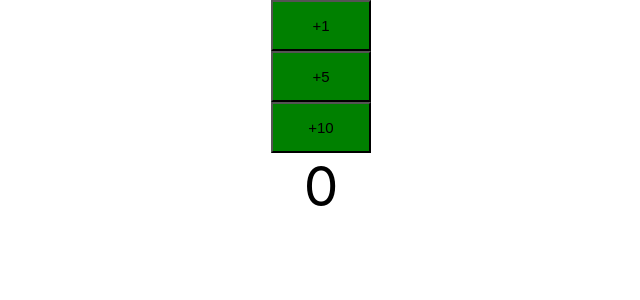
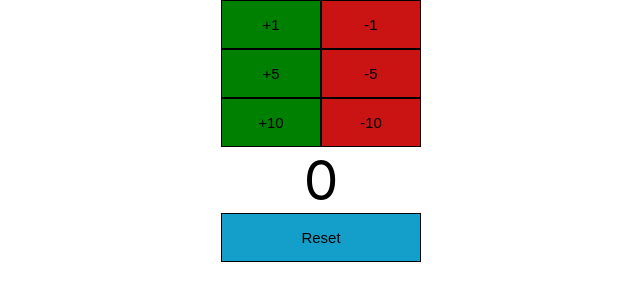
Before and after one commit to cole-anderson/webdevLearningExperiences, a React (Create React App) app in the folder classicTodo/todo/: page / in a window 1280 px wide. Shown: the top 300 px of the page, without its empty margins (319-959 px from the left). Built offline with nearby package versions, Linux system fonts and the light colour scheme.

Commit message:
finished counter example, learnt more css and components

```diff
--- a/classicTodo/todo/src/Components/Counter/Counter.css
+++ b/classicTodo/todo/src/Components/Counter/Counter.css
@@ -1,11 +1,30 @@
-button {
+.pos {
     background-color: green;
     font-size: 15px;
     padding: 15px 30px;
     width: 100px;
+    display: inline-block;
+    border: 1px solid black;
+
 }
-
+.neg {
+    background-color: rgb(202, 19, 19);
+    font-size: 15px;
+    padding: 15px 30px;
+    width: 100px;
+    display: inline-block;
+    border: 1px solid black;
+}
 .count {
     font-size: 55px;
     padding: 15px 30px;
 }
+
+.reset{
+    background-color: rgb(19, 159, 202);
+    font-size: 15px;
+    padding: 15px 30px;
+    width: 200px;
+    display: inline-block;
+    border: 1px solid black;
+}
--- a/classicTodo/todo/src/Components/Counter/Counter.jsx
+++ b/classicTodo/todo/src/Components/Counter/Counter.jsx
@@ -9,33 +9,57 @@
         this.state = {
             //js obj
             counter: 0
-
         }
         this.increment = this.increment.bind(this);
+        this.decrement = this.decrement.bind(this);
+        this.reset = this.reset.bind(this);
     }
 
     render() {
         return (
             <div className="counter" >
                 {/* <LearningComponents /> */}
-                <CounterButton by={1} incrementMethod={this.increment} />
-                <CounterButton by={5} incrementMethod={this.increment} />
-                <CounterButton by={10} incrementMethod={this.increment} />
+                <CounterButton by={1} incrementMethod={this.increment} decrementMethod={this.decrement} />
+                <CounterButton by={5} incrementMethod={this.increment} decrementMethod={this.decrement} />
+                <CounterButton by={10} incrementMethod={this.increment} decrementMethod={this.decrement} />
                 <span className="count" >{this.state.counter} </span>
+                <div><button className="reset" onClick={this.reset}>Reset</button></div>
             </div>
         );
     }
+    reset() {
+        this.setState(
+            { counter: 0 }
+        );
+    }
+
     increment(by) {
         //update state counter ++
         console.log(`increment from parent - ${by}`);
-        this.setState({
-            counter: this.state.counter + by
-        });
+
+        this.setState(
+            (prevState) => {
+                return { counter: prevState.counter + by }
+            }
+        );
+    }
+
+    decrement(by) {
+        //update state counter ++
+        console.log(`increment from parent - ${by}`);
+
+        this.setState(
+            (prevState) => {
+                return { counter: prevState.counter - by }
+            }
+        );
     }
 
 }
 
-
+/**
+ * CounterButton
+ */
 class CounterButton extends Component {
     //Define inital state in constructor
     //state => counter 0
@@ -46,13 +70,15 @@
             counter: 0
         }
         this.increment = this.increment.bind(this);
+        this.decrement = this.decrement.bind(this);
     }
 
 
     render() {
         return (
             <div className="counter" >
-                < button onClick={this.increment} > +{this.props.by}</button >
+                < button className="pos" onClick={this.increment} > +{this.props.by}</button >
+                < button className="neg" onClick={this.decrement} > -{this.props.by}</button >
                 {/* <span className="count" >{this.state.counter} </span> */}
             </div >
         );
@@ -63,15 +89,26 @@
         this.setState({
             counter: this.state.counter + this.props.by
         });
+
         this.props.incrementMethod(this.props.by);
     }
+    decrement() {
+        //update state counter ++
+        console.log('decrement');
+        this.setState({
+            counter: this.state.counter - this.props.by
+        });
+        this.props.decrementMethod(this.props.by);
+    }
+
 }
 
 CounterButton.defaultProps = {
-    by: 1
+    by: 1,
+    dir: true
 }
 CounterButton.propTypes = {
-    by: PropTypes.number
+    by: PropTypes.number,
 }
 export default Counter;
 
```
